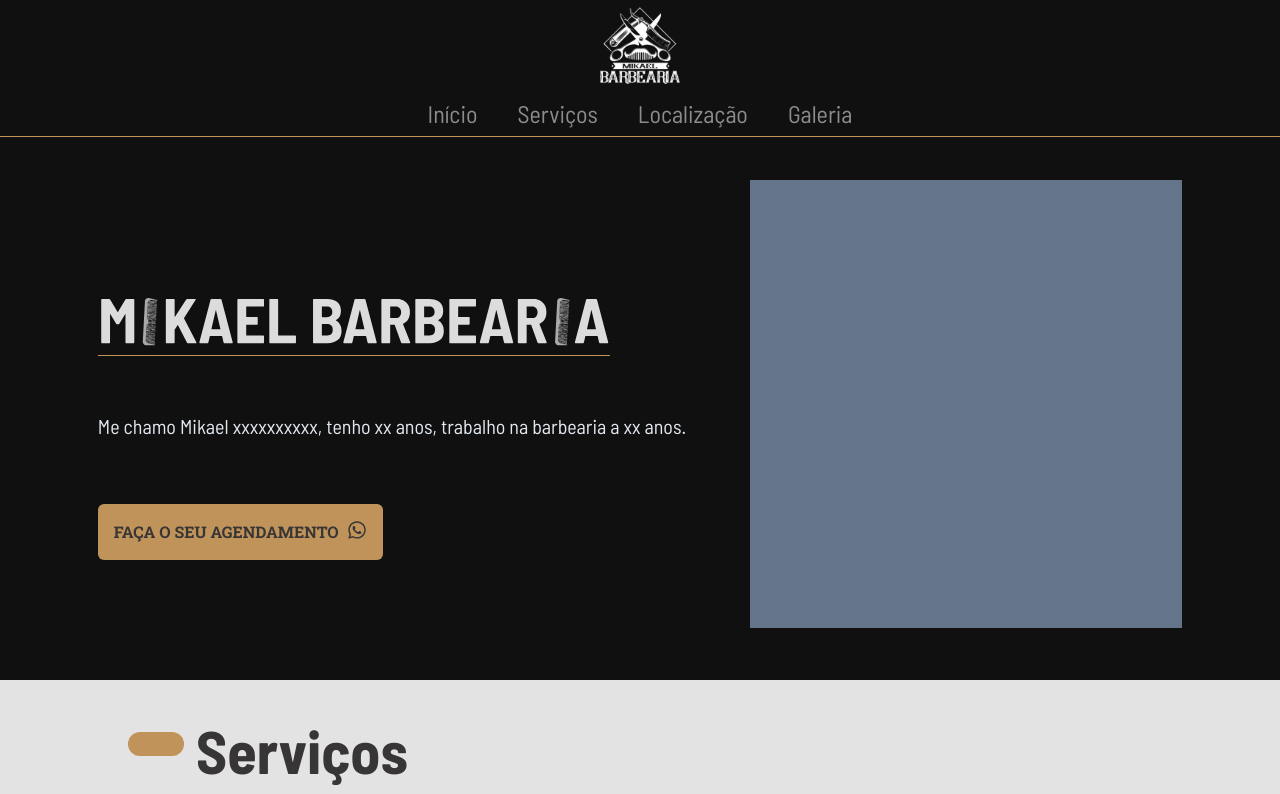
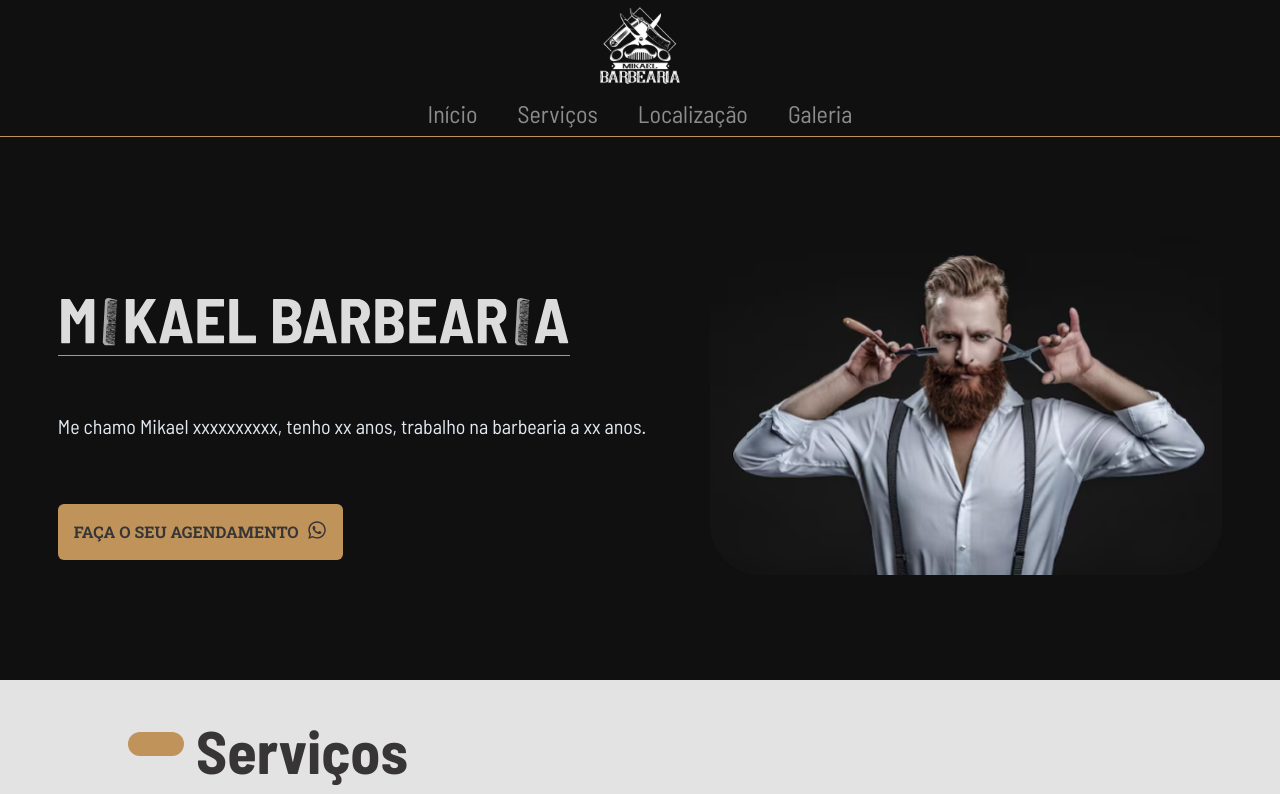
Before and after one commit to andreydantasvf/mikael-barbearia, a Next.js app: page / in a window 1280 px wide. Shown: the top 794 px of the page. Built offline with nearby package versions, Linux system fonts and the light colour scheme.

Commit message:
feat: add image example

```diff
--- a/src/app/components/Home.tsx
+++ b/src/app/components/Home.tsx
@@ -1,3 +1,4 @@
+import Image from "next/image";
 import Link from "next/link";
 import { FaWhatsapp } from "react-icons/fa";
 
@@ -5,8 +6,8 @@ export function HomePage() {
   return (
     <div className="bg-background_black h-[90vh] md:h-[85vh] flex items-center justify-center md:pt-32">
       <div className="max-w-[1440px] mt-20 md:mt-0 px-12 md:px-0 flex flex-col md:flex-row-reverse md:gap-16 justify-center md:justify-between items-center space-y-8">
-        <div className="w-60 md:w-[27rem] h-52 md:h-[28rem] bg-slate-500">
-
+        <div className="w-60 md:w-[32rem] h-52 md:h-[21rem] bg-slate-500 rounded-full">
+          <Image alt="Foto de exemplo" src="/exemplo_barbeiro.png" width={513} height={340} />
         </div>
 
         <div className="flex flex-col items-start">
--- a/src/app/globals.css
+++ b/src/app/globals.css
@@ -6,6 +6,10 @@
   --background_black: #101010;
   --background_light: #E3E3E3;
   --gold: #BF9359
+}
+
+html {
+  scroll-behavior: smooth;
 }
 
 body {
```
Also changed, not shown: public/exemplo_barbeiro.png (added).
